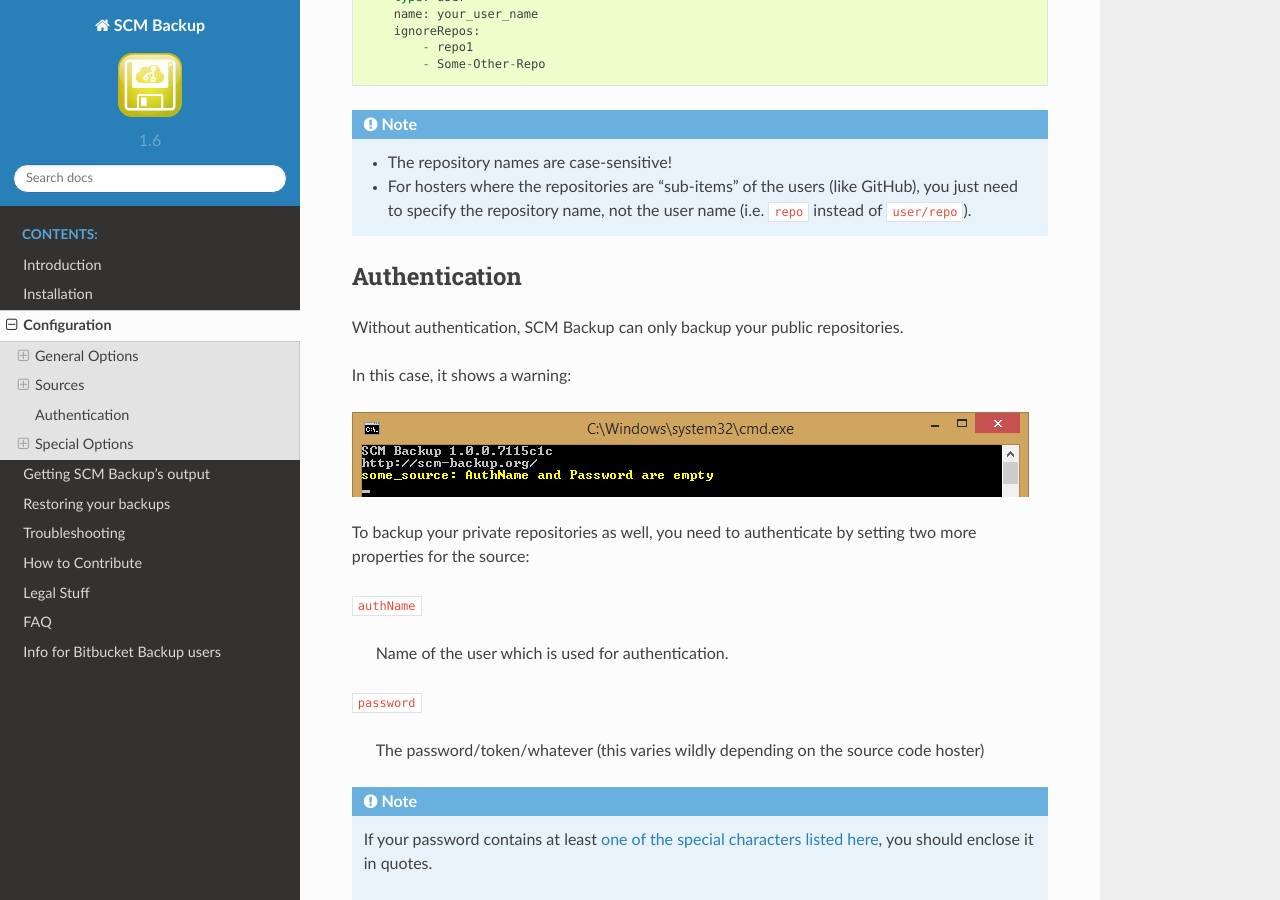
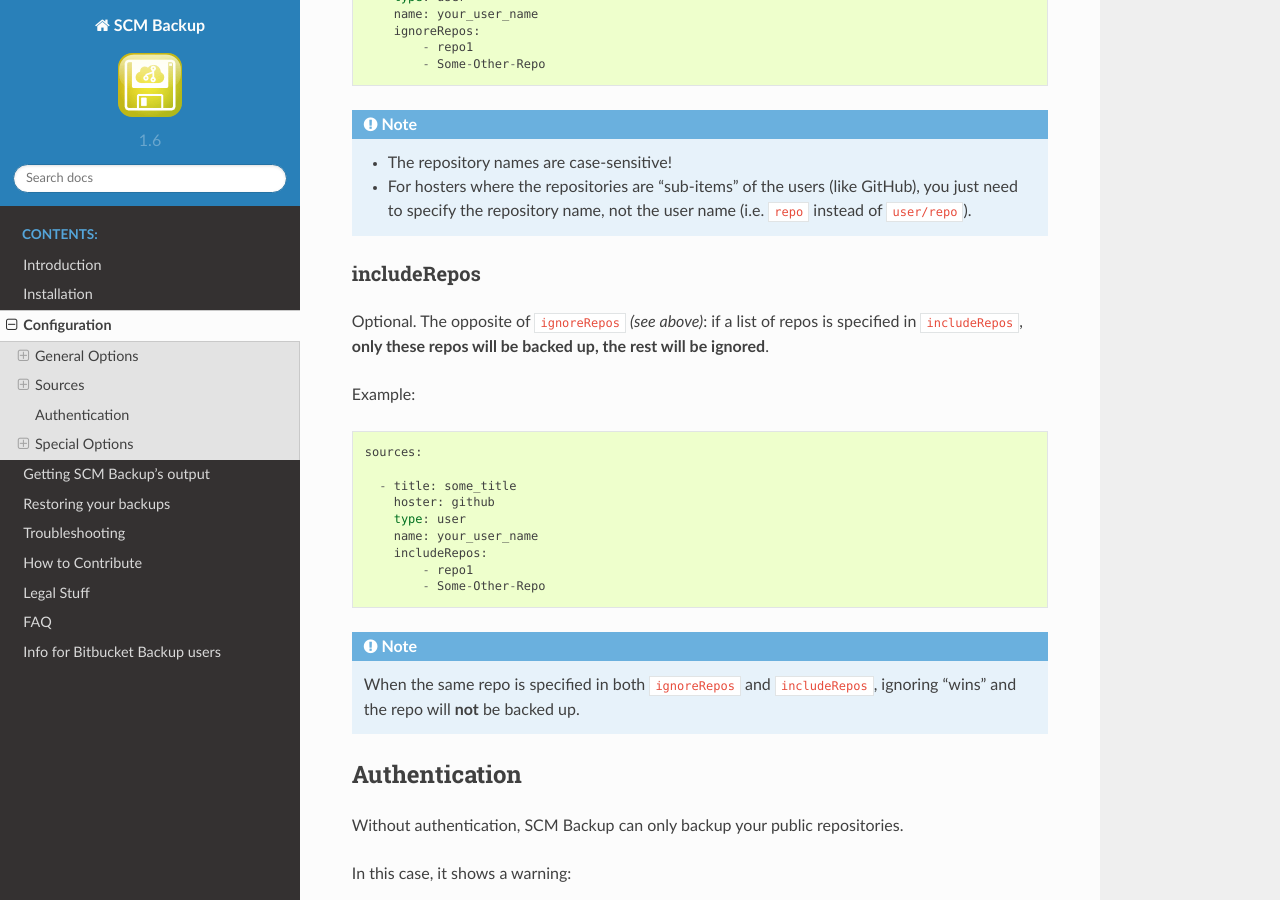
Before and after one commit to christianspecht/scm-backup-docs, a Sphinx documentation site: the page built from source/config.rst, in a window 1280 px wide and 900 px high, scrolled down 3741 px. Built offline with Sphinx 7.4.7 and the Read the Docs theme 2.0.0, drawn with Linux system fonts in a browser that asks for light colours.

Commit message:
includeRepos documentation
christianspecht/scm-backup#64

```diff
--- a/source/config.rst
+++ b/source/config.rst
@@ -163,6 +163,26 @@ Example::
     - For hosters where the repositories are "sub-items" of the users (like GitHub), you just need to specify the repository name, not the user name (i.e. ``repo`` instead of ``user/repo``).
 
 
+includeRepos
+++++++++++++
+
+Optional. The opposite of ``ignoreRepos`` *(see above)*: if a list of repos is specified in ``includeRepos``, **only these repos will be backed up, the rest will be ignored**.
+
+Example::
+
+    sources:
+
+      - title: some_title
+        hoster: github
+        type: user
+        name: your_user_name
+        includeRepos:
+            - repo1
+            - Some-Other-Repo
+
+.. note:: When the same repo is specified in both ``ignoreRepos`` and ``includeRepos``, ignoring "wins" and the repo will **not** be backed up.
+
+
 .. _config-auth:
 
 Authentication
```
